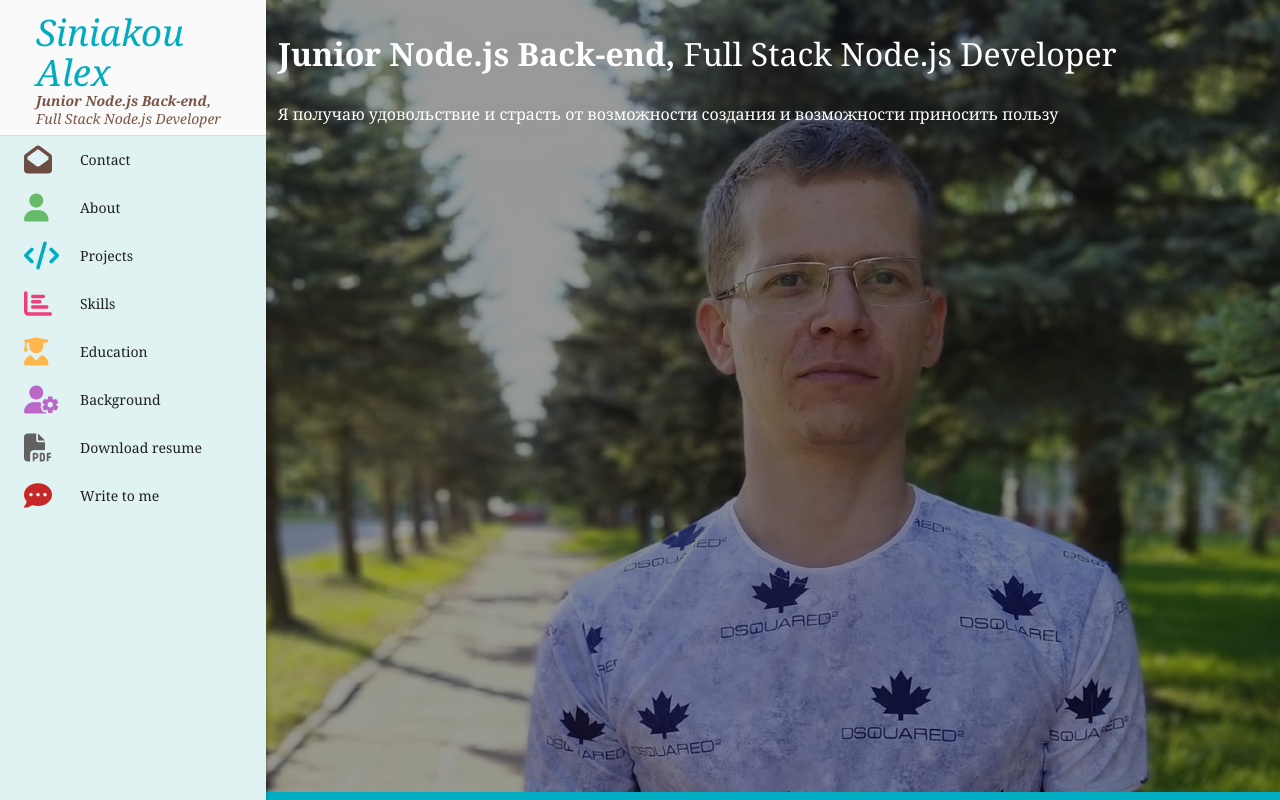
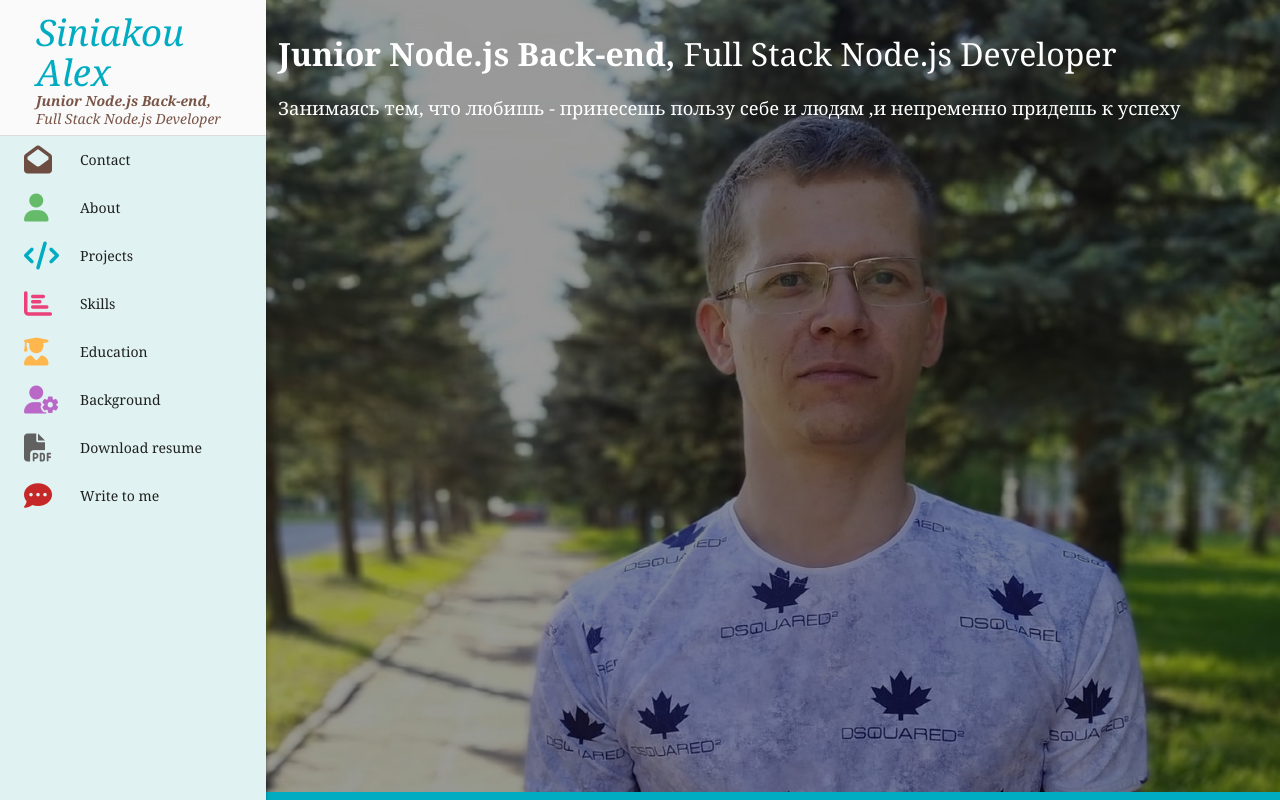
Before and after one commit to illusionoff/portfolio, a React (Create React App) app in the folder client/: page / in a window 1280 px wide. Shown: the top 800 px of the page. Built offline with nearby package versions, Linux system fonts and the light colour scheme.

Commit message:
Intro phrase

```diff
--- a/client/src/components/Intro.js
+++ b/client/src/components/Intro.js
@@ -6,13 +6,12 @@ export const Intro = () => {
   return (
     <>
       {/* <h3 className="page-title white-text bg-image">intro</h3> */}
-      <div class="overlay"></div>
+      <div className="overlay"></div>
       <div className="container">
 
         <h5 ><span className="strong nowrap">Junior Node.js Back-end,</span> Full Stack Node.js Developer</h5>
 
-        <p>Я получаю удовольствие и страсть от возможности создания
-                     и возможности приносить пользу</p>
+        <h6>Занимаясь тем, что любишь - принесешь пользу себе и людям ,и непременно придешь к успеху</h6>
 
       </div>
     </>
```
